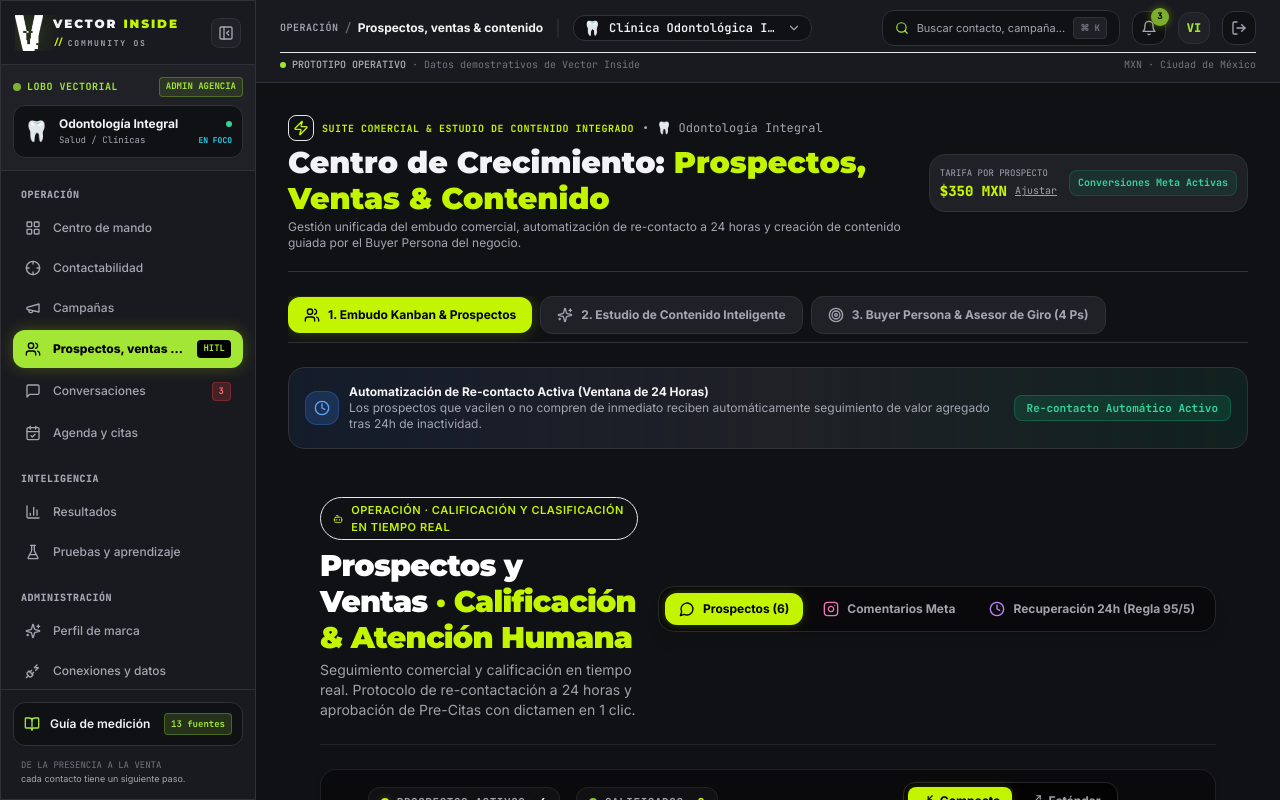
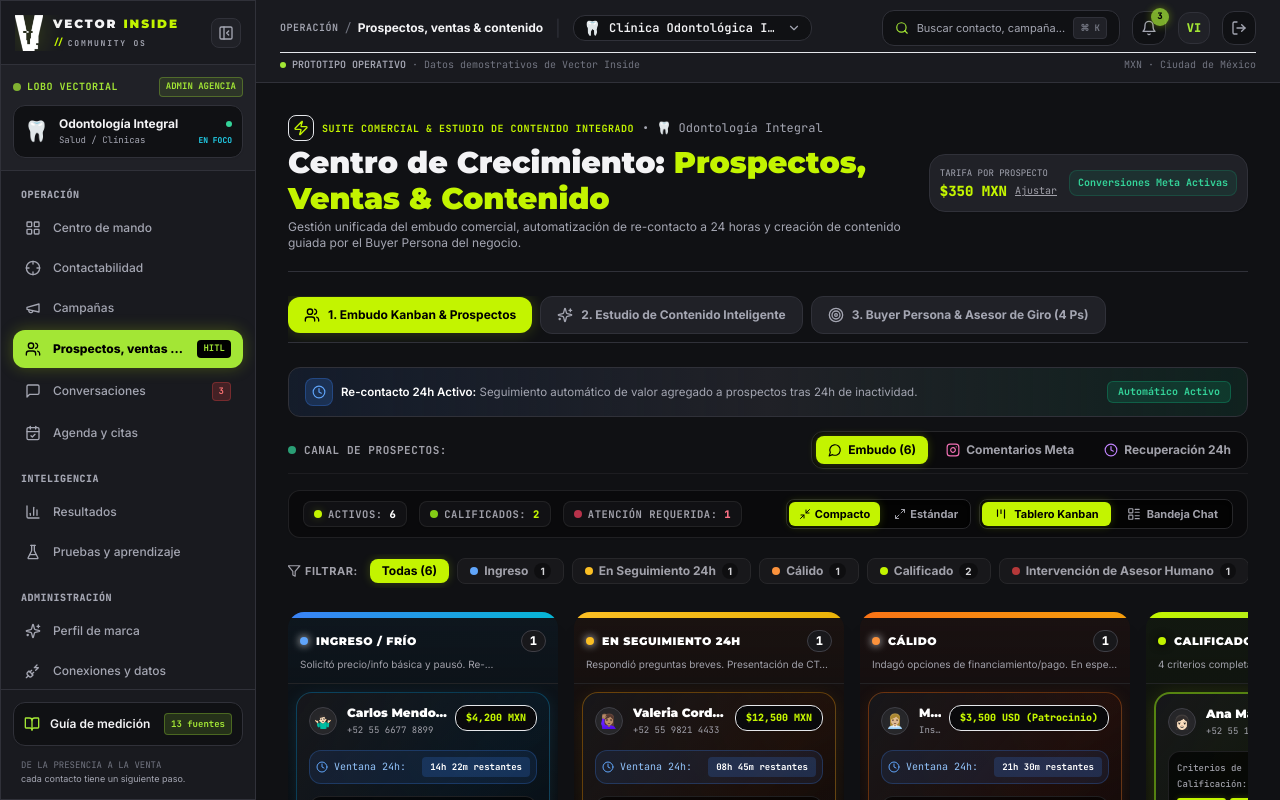
Before and after one commit to VectorInside/Vector-Community, a Next.js app: page /crm in a window 1280 px wide. Built offline with nearby package versions, Linux system fonts and the light colour scheme.

Commit message:
style(ui): optimizar jerarquia visual de suite comercial con modo embebido y fold eficiente

```diff
--- a/src/components/commercial/CommercialGrowthSuite.jsx
+++ b/src/components/commercial/CommercialGrowthSuite.jsx
@@ -180,29 +180,27 @@ export const CommercialGrowthSuite = () => {
 
       {/* VISTA 1: PIPELINE KANBAN & PROSPECTOS */}
       {activeSuiteTab === 'kanban' && (
-        <div className="space-y-4 animate-fade-in">
-          {/* Banner de Re-contacto y Automatización 24h */}
-          <div className="p-4 rounded-2xl bg-gradient-to-r from-blue-500/10 via-[var(--bg-card)] to-emerald-500/10 border border-[var(--border-color)] flex flex-col sm:flex-row sm:items-center justify-between gap-3 text-xs">
-            <div className="flex items-center gap-2.5">
-              <span className="p-2 rounded-xl bg-blue-500/20 text-blue-400 border border-blue-500/30">
-                <Clock className="w-4 h-4" />
+        <div className="space-y-3.5 animate-fade-in">
+          {/* Banner de Re-contacto y Automatización 24h Compacto y Elegante */}
+          <div className="py-2.5 px-4 rounded-xl bg-gradient-to-r from-blue-500/10 via-[var(--bg-card)] to-emerald-500/10 border border-[var(--border-color)] flex flex-col sm:flex-row sm:items-center justify-between gap-2.5 text-xs">
+            <div className="flex items-center gap-2 min-w-0">
+              <span className="p-1.5 rounded-lg bg-blue-500/20 text-blue-400 border border-blue-500/30 shrink-0">
+                <Clock className="w-3.5 h-3.5" />
               </span>
-              <div>
-                <strong className="text-[var(--text-main)] block">
-                  Automatización de Re-contacto Activa (Ventana de 24 Horas)
-                </strong>
+              <p className="text-[11.5px] text-[var(--text-main)] truncate">
+                <strong className="font-semibold text-white">Re-contacto 24h Activo:</strong>{' '}
                 <span className="text-[var(--text-muted)]">
-                  Los prospectos que vacilen o no compren de inmediato reciben automáticamente seguimiento de valor agregado tras 24h de inactividad.
+                  Seguimiento automático de valor agregado a prospectos tras 24h de inactividad.
                 </span>
-              </div>
+              </p>
             </div>
-            <span className="px-3 py-1 rounded-lg bg-emerald-500/15 text-emerald-400 font-mono font-bold text-[11px] border border-emerald-500/30 shrink-0">
-              Re-contacto Automático Activo
+            <span className="px-2.5 py-0.5 rounded-md bg-emerald-500/15 text-emerald-400 font-mono font-bold text-[10px] border border-emerald-500/30 shrink-0 self-start sm:self-auto">
+              Automático Activo
             </span>
           </div>
 
-          {/* Render del Tablero Kanban */}
-          <TriageProtocol defaultViewMode="kanban" />
+          {/* Render del Tablero Kanban en Modo Integrado */}
+          <TriageProtocol defaultViewMode="kanban" embedded={true} />
         </div>
       )}
 
--- a/src/components/hitl/TriageProtocol.jsx
+++ b/src/components/hitl/TriageProtocol.jsx
@@ -548,7 +548,7 @@ const CANONICAL_REENGAGEMENT_BY_TENANT = {
   ],
 };
 
-export const TriageProtocol = ({ defaultViewMode = 'kanban' } = {}) => {
+export const TriageProtocol = ({ defaultViewMode = 'kanban', embedded = false } = {}) => {
   const { triggerModal, activeTenant } = useAuth();
   const [activeTab, setActiveTab] = useState('chats'); // 'chats' | 'meta_comments' | 'redis_queue'
   const [viewMode, setViewMode] = useState(defaultViewMode); // 'kanban' or 'chat'
@@ -1476,10 +1476,11 @@ export const TriageProtocol = ({ defaultViewMode = 'kanban' } = {}) => {
   };
 
   return (
-    <div className="p-4 sm:p-6 lg:p-8 block animate-fade-in space-y-6 max-w-[1920px] mx-auto">
+    <div className={`${embedded ? 'p-0 space-y-4' : 'p-4 sm:p-6 lg:p-8 space-y-6'} block animate-fade-in max-w-[1920px] mx-auto`}>
       {/* ========================================================================= */}
-      {/* 1. HEADER PRINCIPAL Y CENTRO DE MANDO HITL                                */}
+      {/* 1. HEADER PRINCIPAL Y CENTRO DE MANDO (O SWITCHER COMPACTO SI ES EMBEDDED) */}
       {/* ========================================================================= */}
+      {!embedded ? (
         <header className="flex flex-col lg:flex-row lg:items-center justify-between gap-5 border-b border-zinc-200 dark:border-zinc-800/80 pb-6">
           <div>
             <div className="inline-flex items-center gap-2 px-3 py-1 rounded-full bg-neon/15 text-neon border border-neon/30 text-[11px] font-sans font-semibold uppercase tracking-wider mb-2">
@@ -1536,97 +1537,148 @@ export const TriageProtocol = ({ defaultViewMode = 'kanban' } = {}) => {
             </button>
           </div>
         </header>
+      ) : (
+        /* Barra de Sub-Canales Compacta integrada horizontalmente */
+        <div className="flex items-center justify-between gap-3 pb-1 border-b border-zinc-200 dark:border-zinc-800/60 font-sans text-xs">
+          <div className="flex items-center gap-2">
+            <span className="w-2 h-2 rounded-full bg-emerald-400 animate-pulse" />
+            <span className="text-[11px] font-bold text-zinc-500 dark:text-zinc-400 uppercase tracking-wider font-mono">
+              Canal de Prospectos:
+            </span>
+          </div>
+
+          <div className="flex items-center gap-1.5 bg-zinc-100 dark:bg-zinc-950/80 p-1 rounded-xl border border-zinc-200 dark:border-zinc-800">
+            <button
+              type="button"
+              onClick={() => setActiveTab('chats')}
+              className={`px-3 py-1.5 rounded-lg font-bold transition-all flex items-center gap-1.5 text-xs ${
+                activeTab === 'chats'
+                  ? 'bg-neon text-black shadow-neon-sm'
+                  : 'text-zinc-600 dark:text-zinc-400 hover:text-zinc-900 dark:hover:text-white'
+              }`}
+            >
+              <MessageCircle className="w-3.5 h-3.5" />
+              <span>Embudo ({Object.keys(threads).length})</span>
+            </button>
+
+            <button
+              type="button"
+              onClick={() => setActiveTab('meta_comments')}
+              className={`px-3 py-1.5 rounded-lg font-bold transition-all flex items-center gap-1.5 text-xs ${
+                activeTab === 'meta_comments'
+                  ? 'bg-neon text-black shadow-neon-sm'
+                  : 'text-zinc-600 dark:text-zinc-400 hover:text-zinc-900 dark:hover:text-white'
+              }`}
+            >
+              <Instagram className="w-3.5 h-3.5 text-pink-500 dark:text-pink-400" />
+              <span>Comentarios Meta</span>
+            </button>
+
+            <button
+              type="button"
+              onClick={() => setActiveTab('redis_queue')}
+              className={`px-3 py-1.5 rounded-lg font-bold transition-all flex items-center gap-1.5 text-xs ${
+                activeTab === 'redis_queue'
+                  ? 'bg-neon text-black shadow-neon-sm'
+                  : 'text-zinc-600 dark:text-zinc-400 hover:text-zinc-900 dark:hover:text-white'
+              }`}
+            >
+              <Clock className="w-3.5 h-3.5 text-purple-400" />
+              <span>Recuperación 24h</span>
+            </button>
+          </div>
+        </div>
+      )}
 
       {/* ========================================================================= */}
-      {/* 2. BARRA DE CONTROL DE VISTA Y TELEMETRÍA (CENTRADA Y BALANCEADA)         */}
+      {/* 2. BARRA DE CONTROL DE VISTA Y TELEMETRÍA (COMPACTA & ALINEADA)           */}
       {/* ========================================================================= */}
       {activeTab === 'chats' && (
-        <div className="flex flex-col md:flex-row items-center justify-center gap-4 lg:gap-8 p-3 rounded-2xl bg-white dark:bg-zinc-950/80 border border-zinc-200 dark:border-zinc-800/80 font-mono text-xs shadow-sm dark:shadow-md w-full">
-          {/* Indicadores Operativos Rápidos (Centrados) */}
-          <div className="flex flex-wrap items-center justify-center gap-2.5 sm:gap-4">
-            <div className="flex items-center gap-2 px-3 py-1.5 rounded-xl bg-zinc-50 dark:bg-zinc-900/60 border border-zinc-200 dark:border-zinc-800/80 shadow-sm">
+        <div className={`flex flex-col md:flex-row items-center justify-between gap-3 ${
+          embedded ? 'py-2 px-3.5 rounded-xl' : 'p-3 rounded-2xl'
+        } bg-white dark:bg-zinc-950/80 border border-zinc-200 dark:border-zinc-800/80 font-mono text-xs shadow-sm w-full`}>
+          {/* Indicadores Operativos Rápidos */}
+          <div className="flex flex-wrap items-center gap-2 sm:gap-3">
+            <div className="flex items-center gap-1.5 px-2.5 py-1 rounded-lg bg-zinc-50 dark:bg-zinc-900/60 border border-zinc-200 dark:border-zinc-800/80 shadow-sm">
               <span className="w-2 h-2 rounded-full bg-neon shadow-[0_0_8px_var(--neon-glow)]" />
-              <span className="text-[11px] text-zinc-600 dark:text-zinc-400 uppercase tracking-wider font-bold">
-                Prospectos Activos: <span className="text-zinc-900 dark:text-white font-black">{Object.keys(threads).length}</span>
-              </span>
-            </div>
-
-            <div className="flex items-center gap-2 px-3 py-1.5 rounded-xl bg-zinc-50 dark:bg-zinc-900/60 border border-zinc-200 dark:border-zinc-800/80 shadow-sm">
+              <span className="text-[10.5px] text-zinc-600 dark:text-zinc-400 uppercase tracking-wider font-bold">
+                Activos: <span className="text-zinc-900 dark:text-white font-black">{Object.keys(threads).length}</span>
+              </span>
+            </div>
+
+            <div className="flex items-center gap-1.5 px-2.5 py-1 rounded-lg bg-zinc-50 dark:bg-zinc-900/60 border border-zinc-200 dark:border-zinc-800/80 shadow-sm">
               <span className="w-2 h-2 rounded-full bg-lime-500" />
-              <span className="text-[11px] text-zinc-600 dark:text-zinc-400 uppercase tracking-wider font-bold">
+              <span className="text-[10.5px] text-zinc-600 dark:text-zinc-400 uppercase tracking-wider font-bold">
                 Calificados: <span className="text-neon font-black">{billableCount}</span>
               </span>
             </div>
 
-            <div className="flex items-center gap-2 px-3 py-1.5 rounded-xl bg-zinc-50 dark:bg-zinc-900/60 border border-zinc-200 dark:border-zinc-800/80 shadow-sm">
+            <div className="flex items-center gap-1.5 px-2.5 py-1 rounded-lg bg-zinc-50 dark:bg-zinc-900/60 border border-zinc-200 dark:border-zinc-800/80 shadow-sm">
               <span className="w-2 h-2 rounded-full bg-rose-500 animate-pulse" />
-              <span className="text-[11px] text-zinc-600 dark:text-zinc-400 uppercase tracking-wider font-bold">
+              <span className="text-[10.5px] text-zinc-600 dark:text-zinc-400 uppercase tracking-wider font-bold">
                 Atención Requerida: <span className="text-rose-600 dark:text-rose-400 font-black">{Object.values(threads).filter((t) => t.leadState === LEAD_STATUS_ENUM.HITL_INTERVENTION).length}</span>
               </span>
             </div>
           </div>
 
-          {/* Divisor Visual Central (Desktop) */}
-          <div className="h-6 w-px bg-zinc-200 dark:bg-zinc-800 hidden md:block" />
-
-          {/* Selector de Densidad y Modo de Vista (Centrados) */}
-          <div className="flex flex-wrap items-center justify-center gap-2.5">
+          {/* Selector de Densidad y Modo de Vista */}
+          <div className="flex flex-wrap items-center gap-2">
             {/* Control de Densidad (Solo activo en modo Kanban) */}
             {viewMode === 'kanban' && (
-              <div className="flex items-center gap-1 bg-zinc-100 dark:bg-black/70 p-1 rounded-xl border border-zinc-200 dark:border-zinc-800 text-xs font-sans shadow-inner">
+              <div className="flex items-center gap-1 bg-zinc-100 dark:bg-black/70 p-0.5 rounded-lg border border-zinc-200 dark:border-zinc-800 text-xs font-sans shadow-inner">
                 <button
                   type="button"
                   onClick={() => setKanbanDensity('compact')}
                   title="Vista Compacta: Permite ver más columnas y tarjetas a la vez en pantalla"
-                  className={`px-3 py-1.5 rounded-lg font-bold flex items-center gap-1.5 transition-all ${
+                  className={`px-2.5 py-1 rounded-md font-bold flex items-center gap-1 text-[11px] transition-all ${
                     kanbanDensity === 'compact'
                       ? 'bg-neon text-black shadow-neon-sm'
                       : 'text-zinc-600 dark:text-zinc-400 hover:text-zinc-900 dark:hover:text-white'
                   }`}
                 >
-                  <Minimize2 className="w-3.5 h-3.5" />
+                  <Minimize2 className="w-3 h-3" />
                   <span>Compacto</span>
                 </button>
                 <button
                   type="button"
                   onClick={() => setKanbanDensity('standard')}
                   title="Vista Estándar: Mayor ancho y espaciado"
-                  className={`px-3 py-1.5 rounded-lg font-bold flex items-center gap-1.5 transition-all ${
+                  className={`px-2.5 py-1 rounded-md font-bold flex items-center gap-1 text-[11px] transition-all ${
                     kanbanDensity === 'standard'
                       ? 'bg-neon text-black shadow-neon-sm'
                       : 'text-zinc-600 dark:text-zinc-400 hover:text-zinc-900 dark:hover:text-white'
                   }`}
                 >
-                  <Maximize2 className="w-3.5 h-3.5" />
+                  <Maximize2 className="w-3 h-3" />
                   <span>Estándar</span>
                 </button>
               </div>
             )}
 
             {/* Selector de Modo de Vista */}
-            <div className="flex items-center gap-1 bg-zinc-100 dark:bg-black/70 p-1 rounded-xl border border-zinc-200 dark:border-zinc-800 shadow-inner font-sans text-xs">
+            <div className="flex items-center gap-1 bg-zinc-100 dark:bg-black/70 p-0.5 rounded-lg border border-zinc-200 dark:border-zinc-800 shadow-inner font-sans text-xs">
               <button
                 type="button"
                 onClick={() => setViewMode('kanban')}
-                className={`px-3.5 py-1.5 rounded-lg font-bold flex items-center gap-2 transition-all ${
+                className={`px-3 py-1 rounded-md font-bold flex items-center gap-1.5 text-[11px] transition-all ${
                   viewMode === 'kanban'
                     ? 'bg-neon text-black shadow-neon-sm'
                     : 'text-zinc-600 dark:text-zinc-400 hover:text-zinc-900 dark:hover:text-white'
                 }`}
               >
-                <Kanban className="w-4 h-4" />
+                <Kanban className="w-3.5 h-3.5" />
                 <span>Tablero Kanban</span>
               </button>
               <button
                 type="button"
                 onClick={() => setViewMode('chat')}
-                className={`px-3.5 py-1.5 rounded-lg font-bold flex items-center gap-2 transition-all ${
+                className={`px-3 py-1 rounded-md font-bold flex items-center gap-1.5 text-[11px] transition-all ${
                   viewMode === 'chat'
                     ? 'bg-neon text-black shadow-neon-sm'
                     : 'text-zinc-600 dark:text-zinc-400 hover:text-zinc-900 dark:hover:text-white'
                 }`}
               >
-                <LayoutList className="w-4 h-4" />
+                <LayoutList className="w-3.5 h-3.5" />
                 <span>Bandeja Chat</span>
               </button>
             </div>
```
Lines whose indentation alone changed are shown as unchanged.
